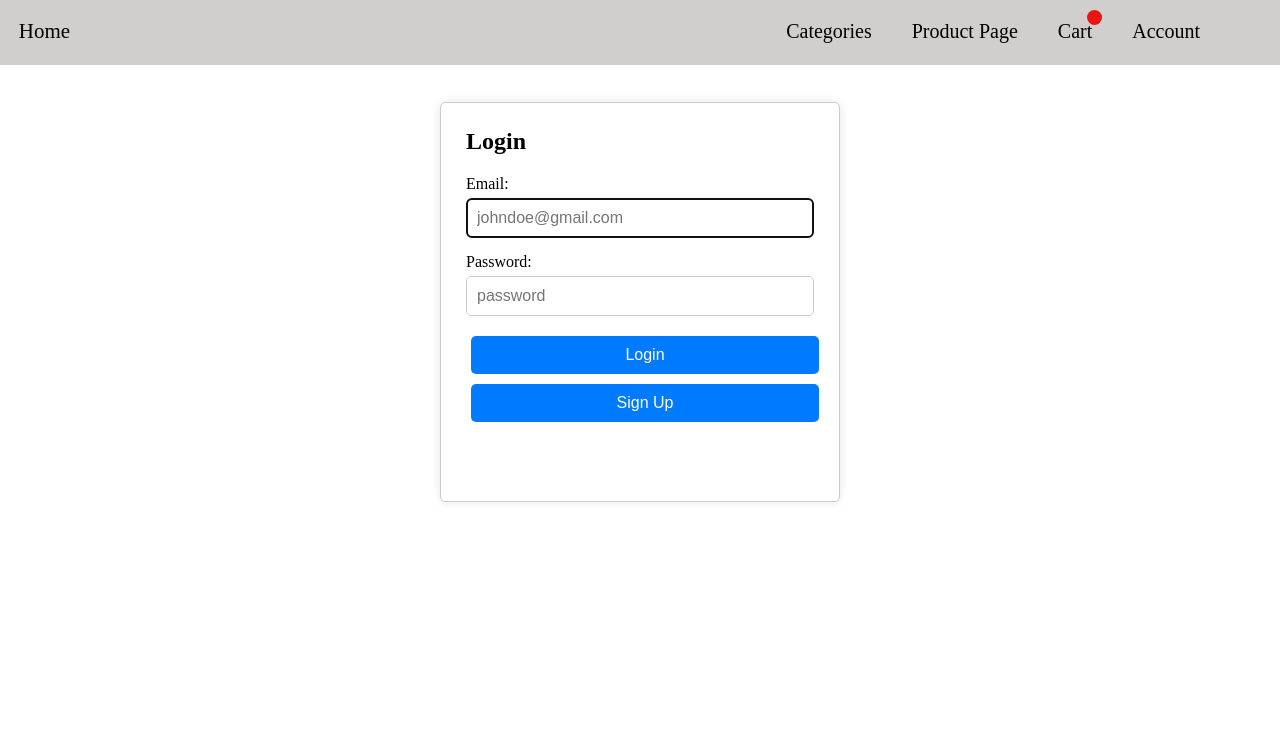
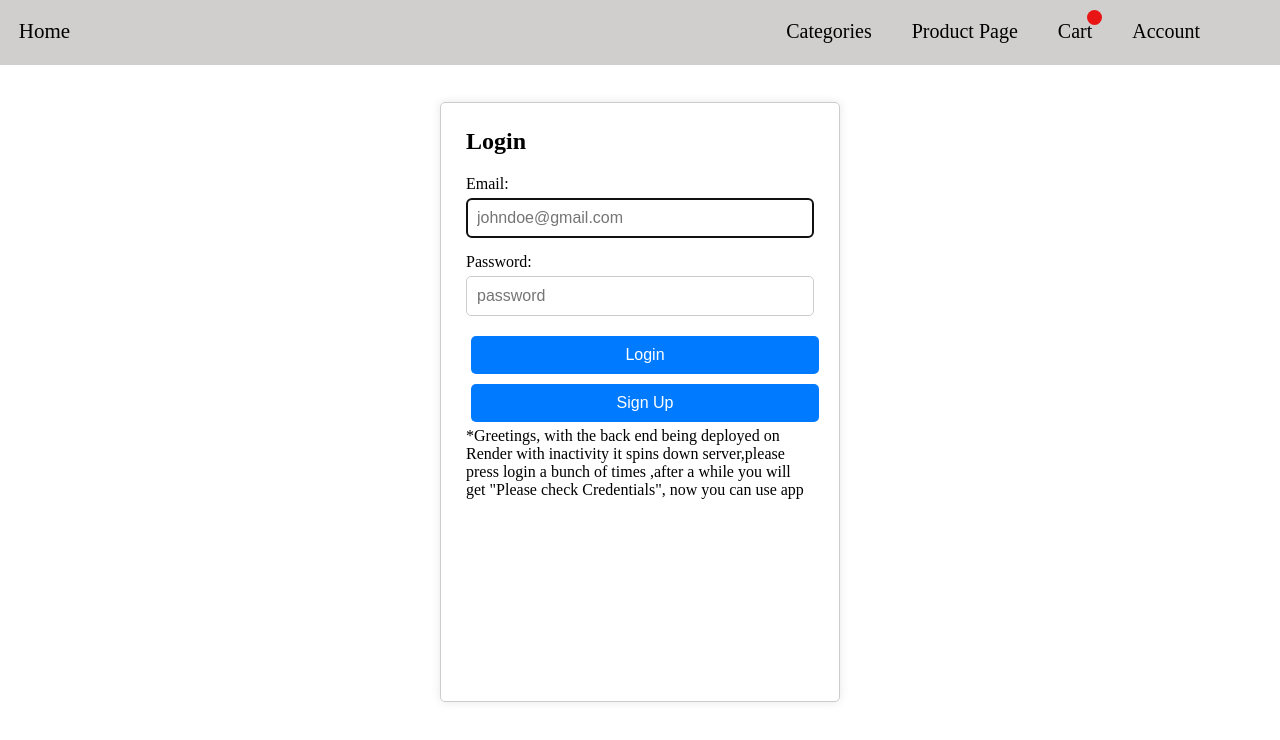
Before and after one commit to saisandeepkoritala/Foodapp-client, a React (Create React App) app: page / in a window 1280 px wide. Shown: the top 740 px of the page. Built offline with nearby package versions, Linux system fonts and the light colour scheme; no server answers.

Commit message:
last chnages

```diff
--- a/src/Auth/login.js
+++ b/src/Auth/login.js
@@ -117,6 +117,9 @@ const Login = () => {
                 }, 2000);
 
                 }}>Sign Up</button>
+                <div>
+                <p> *Greetings, with the back end being deployed on Render with inactivity it spins down server,please press login a bunch of times ,after a while you will get "Please check Credentials", now you can use app</p>
+                </div>
             </div>
         </div>
     );
@@ -125,7 +128,7 @@ const Login = () => {
 const styles = {
     container: {
         width: '400px',
-        height:"400px",
+        height:"75vh",
         margin: '0 auto',
         padding: '25px',
         border: '1px solid #ccc',
```
